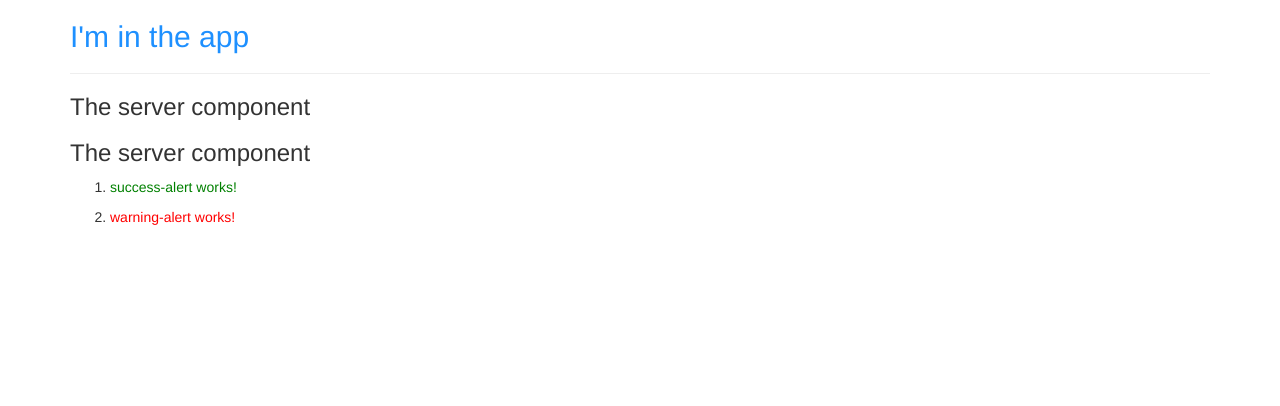
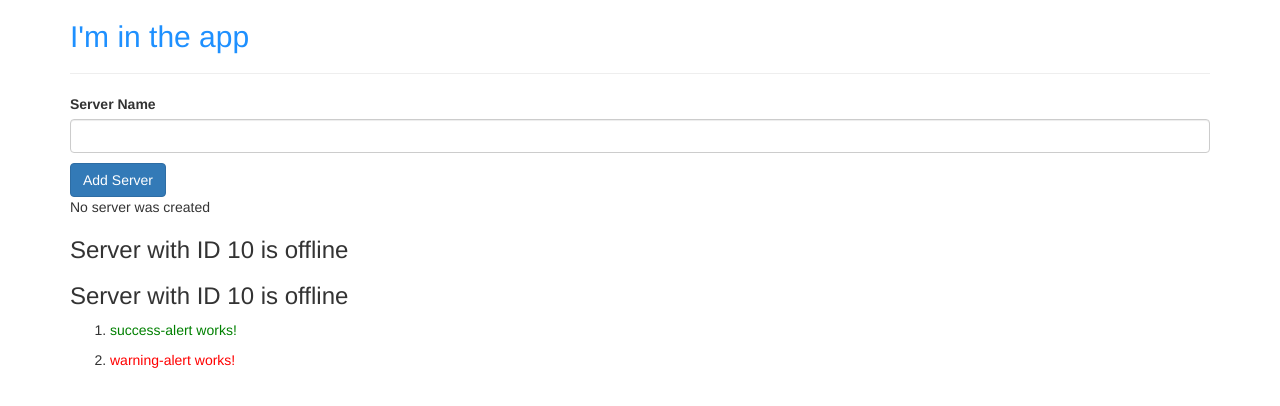
Before and after one commit to rmemory/angular, an Angular app: page / in a window 1280 px wide. Shown: the top 406 px of the page. Built offline with nearby package versions, Linux system fonts and the light colour scheme.

Commit message:
Add initial databinding

```diff
--- a/src/app/app.module.ts
+++ b/src/app/app.module.ts
@@ -1,6 +1,6 @@
 import { BrowserModule } from '@angular/platform-browser';
 import { NgModule } from '@angular/core';
-
+import { FormsModule } from '@angular/forms';
 
 import { AppComponent } from './app.component';
 import { ServerComponent } from './server/server.component';
@@ -18,7 +18,8 @@ import { SuccessAlertComponent } from './success-alert/success-alert.component';
     SuccessAlertComponent
   ],
   imports: [
-    BrowserModule
+    BrowserModule,
+    FormsModule
   ],
   providers: [],
   bootstrap: [AppComponent]
--- a/src/app/server/server.component.html
+++ b/src/app/server/server.component.html
@@ -1 +1 @@
-<h3>The server component</h3>
+<h3>{{'Server'}} with ID {{ serverId }} is {{ getServerStatus() }}</h3>
--- a/src/app/server/server.component.ts
+++ b/src/app/server/server.component.ts
@@ -6,5 +6,10 @@ import { Component } from "@angular/core";
 })
 
 export class ServerComponent {
+  serverId: number = 10;
+  serverStatus: string = 'offline';
 
+  getServerStatus() {
+    return this.serverStatus;
+  }
 }
--- a/src/app/servers/servers.component.html
+++ b/src/app/servers/servers.component.html
@@ -1,2 +1,33 @@
+<label>Server Name</label>
+<!-- <input
+  type="text"
+  class="form-control"
+  (input)="onUpdateSeverName($event)"> -->
+  <input
+  type="text"
+  class="form-control"
+  [(ngModel)]="serverName">
+
+  <p>{{ serverName }}</p>
+<button
+  class="btn btn-primary"
+  [disabled]="!allowNewServer"
+  (click)="onCreateServer()">
+  Add Server
+</button>
+<!-- <p [innerText]="allowNewServer"></p> -->
+<p>{{ serverCreationStatus }}</p>
 <app-server></app-server>
 <app-server></app-server>
+
+<!-- How do you know to which Properties or Events of HTML Elements you may bind?
+  You can basically bind to all Properties and Events -
+  a good idea is to console.log()  the element you're interested in to see which
+  properties and events it offers.
+
+Important: For events, you don't bind to onclick but only to click (=> (click)).
+
+The MDN (Mozilla Developer Network) offers nice lists of all properties and events
+of the element you're interested in. Googling for YOUR_ELEMENT properties  or
+YOUR_ELEMENT events
+ -->
--- a/src/app/servers/servers.component.ts
+++ b/src/app/servers/servers.component.ts
@@ -4,18 +4,32 @@ import { Component, OnInit } from '@angular/core';
   selector: 'app-servers',
   //selector: [app-servers] is an attribute selector, <div app-servers>
   //selector: .app-servers is a class selector, <div class="app-server"
-  // templateUrl: './servers.component.html',
-  template: `
-            <app-server></app-server>
+  templateUrl: './servers.component.html',
+  // template: `
+  //           <app-server></app-server>
 
-            <app-server></app-server>`,
+  //           <app-server></app-server>`,
   styleUrls: ['./servers.component.css']
 })
 export class ServersComponent implements OnInit {
+  allowNewServer = false;
+  serverCreationStatus = 'No server was created';
+  serverName='';
 
-  constructor() { }
+  constructor() {
+    setTimeout(() => {
+      this.allowNewServer = true;
+    }, 2000);
+  }
 
   ngOnInit() {
   }
 
+  onCreateServer() {
+    this.serverCreationStatus = 'Server was created. Sever name is ' + this.serverName;
+  }
+
+  onUpdateSeverName(event: any) {
+    this.serverName = event.target.value;
+  }
 }
```
